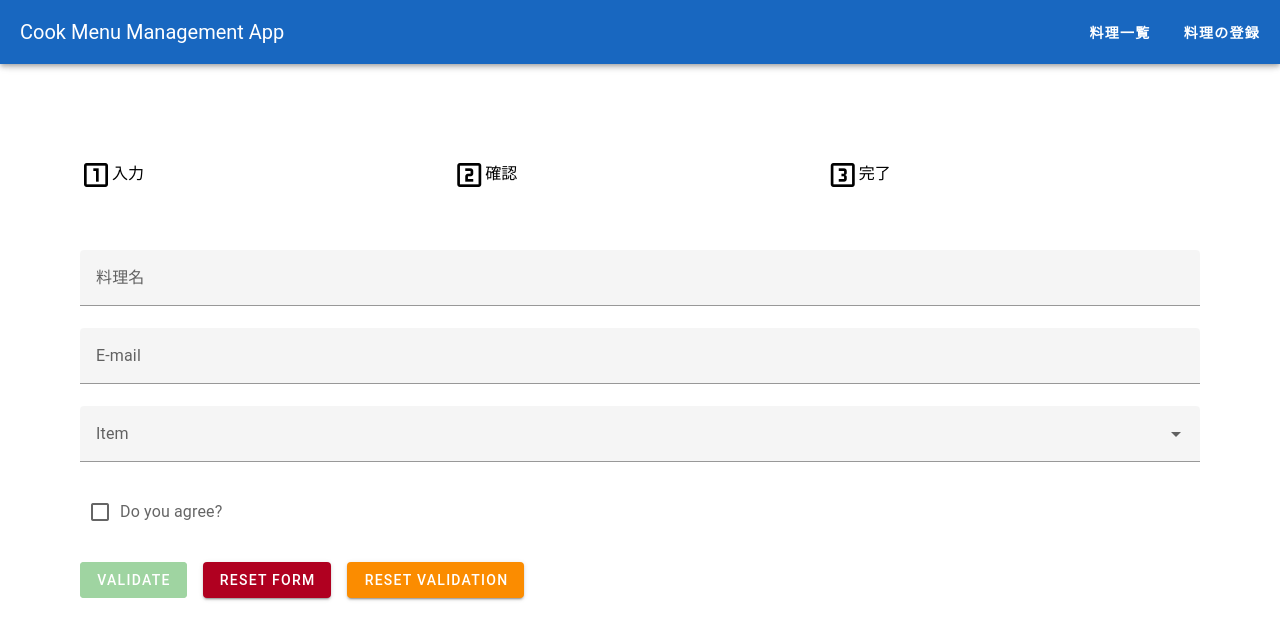
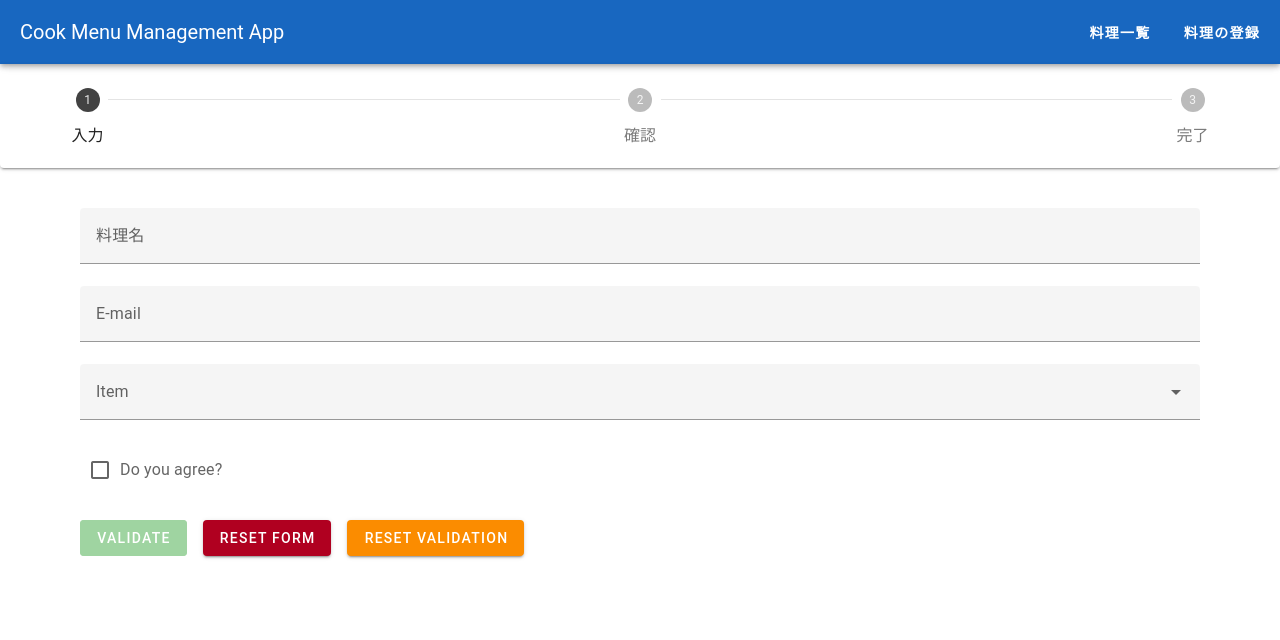
Before and after one commit to suguru-3u/cook-menu-frontend-app, a Vue app: page /register/cook-menu in a window 1280 px wide. Shown: the top 640 px of the page. Built offline with nearby package versions, Linux system fonts and the light colour scheme.

Commit message:
listのhover機能の追加&steperの追加

```diff
--- a/src/views/CookList.vue
+++ b/src/views/CookList.vue
@@ -18,7 +18,7 @@ const foodLists = reactive([
 </script>
 <template>
   <v-container>
-    <v-table>
+    <v-table :hover="true">
       <template v-slot:default>
         <thead>
           <tr>
--- a/src/views/RegisterCookMenu.vue
+++ b/src/views/RegisterCookMenu.vue
@@ -1,21 +1,20 @@
 <script setup lang="ts"></script>
 
 <template>
+  <v-stepper alt-labels class="pt-1">
+    <v-stepper-header>
+      <v-stepper-item title="入力" value="1"></v-stepper-item>
+
+      <v-divider></v-divider>
+
+      <v-stepper-item title="確認" value="2"></v-stepper-item>
+
+      <v-divider></v-divider>
+
+      <v-stepper-item title="完了" value="3"></v-stepper-item>
+    </v-stepper-header>
+  </v-stepper>
   <v-container class="pa-10">
-    <v-row align="center" no-gutters style="height: 150px">
-      <v-col>
-        <v-icon icon="mdi-numeric-1-box-outline" size="x-large"></v-icon>
-        <span>入力</span>
-      </v-col>
-      <v-col>
-        <v-icon icon="mdi-numeric-2-box-outline" size="x-large"></v-icon>
-        <span>確認</span>
-      </v-col>
-      <v-col>
-        <v-icon icon="mdi-numeric-3-box-outline" size="x-large"></v-icon>
-        <span>完了</span>
-      </v-col>
-    </v-row>
     <v-form ref="form">
       <v-text-field :counter="10" label="料理名" required></v-text-field>
 
```
